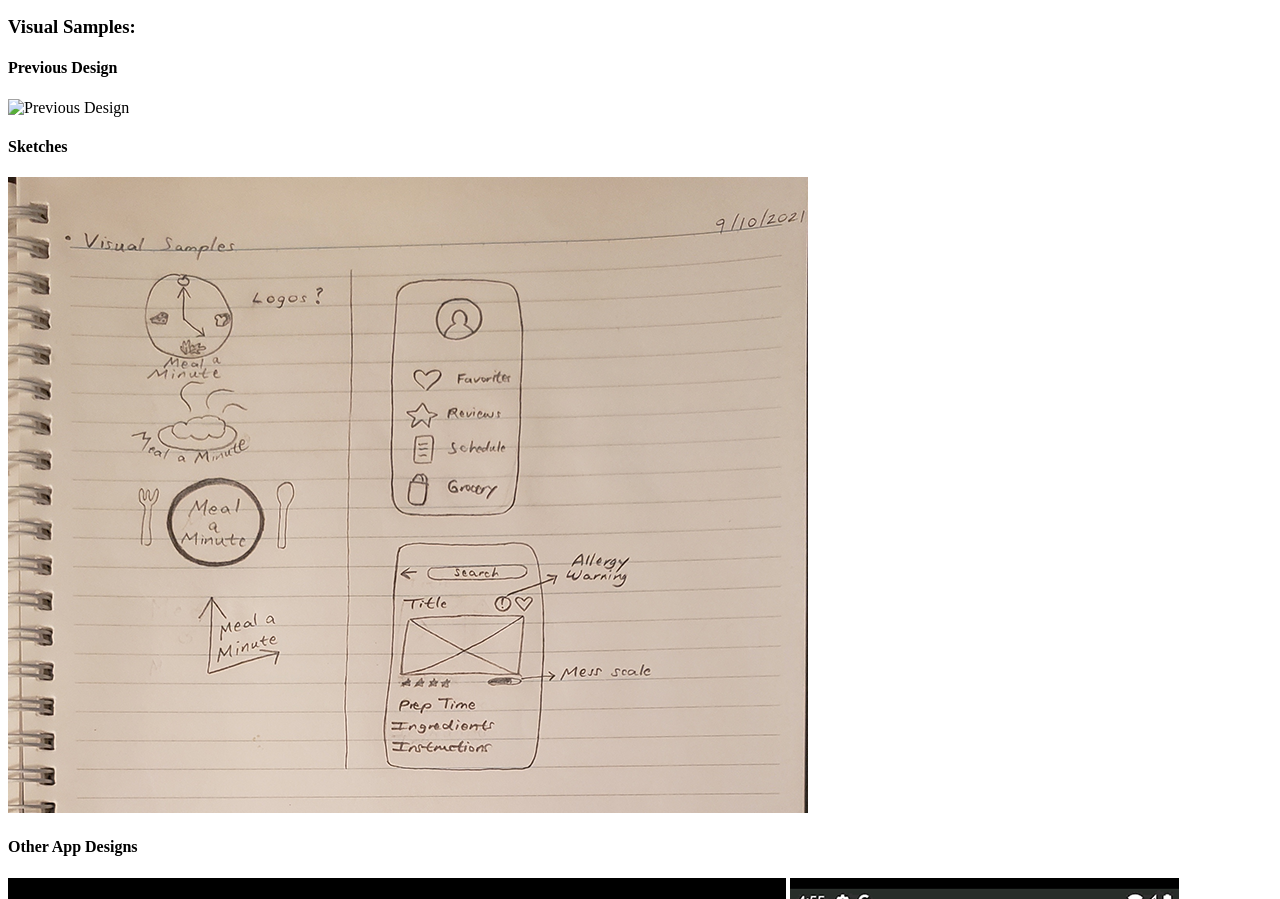
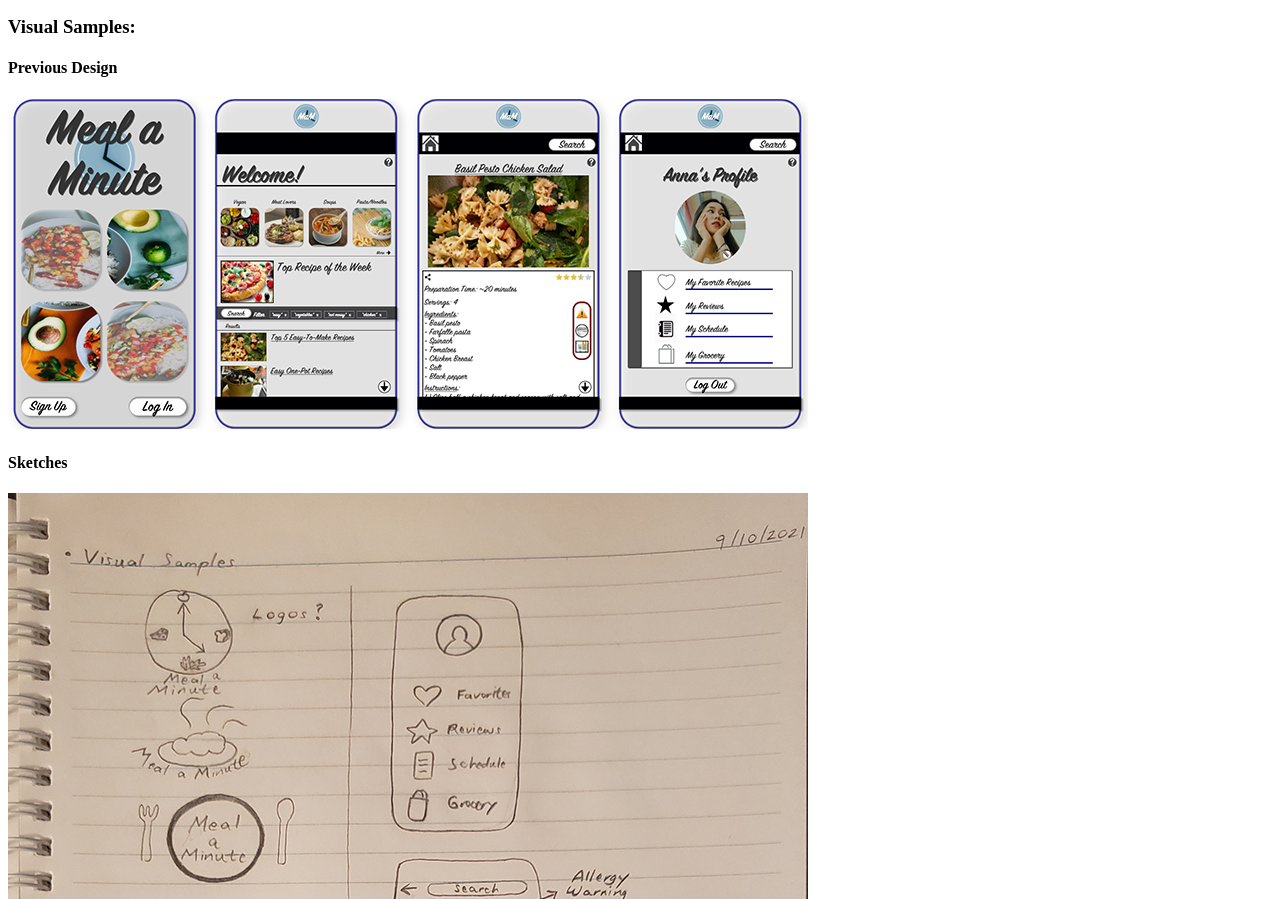
Before and after one commit to llanacl/llanacl.github.io, a plain HTML site: page independent project proposal/llana-independent-proposal.html in a window 1280 px wide. Shown: the part 917-1816 px from the top of the page. Drawn offline with Linux system fonts and the light colour scheme; files whose address does not match are found by name.

Commit message:
Update llana-independent-proposal.html

```diff
--- a/independent project proposal/llana-independent-proposal.html
+++ b/independent project proposal/llana-independent-proposal.html
@@ -44,7 +44,7 @@
 			</ul>
 			<h3>Visual Samples:</h3>
 			<h4>Previous Design</h4>
-				<img src="images_1/previous_design.png" alt="Previous Design">
+				<img src="previous_design.png" alt="Previous Design">
 			<h4>Sketches</h4>
 				<img src="images_1/sketches.png" alt="Sketches">
 			<h4>Other App Designs</h4>
```
